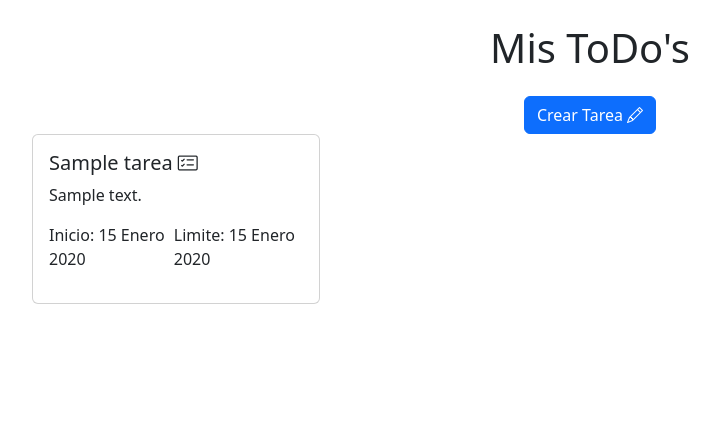
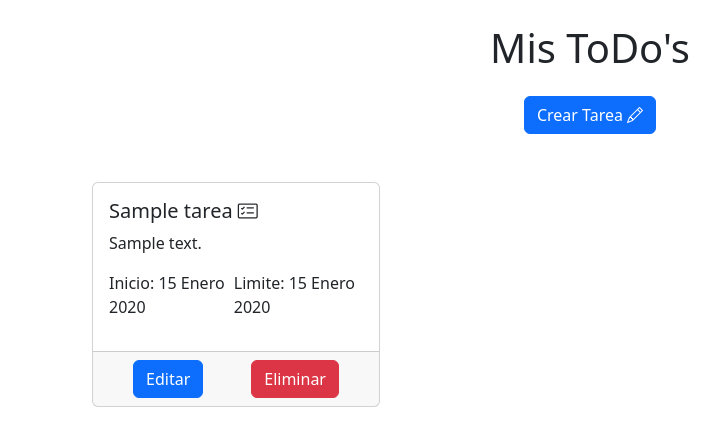
Before and after one commit to jwf12/ToDo-List, a Django app: page / in a window 1280 px wide. Shown: the part 56-502 px from the top of the page, without its empty margins (50-769 px from the left). Run offline with Django 4.2, Linux system fonts and the light colour scheme; a user stored in the database is signed in; tables that the repository leaves empty hold one stand-in row (values such as "Sample post"); some libraries are stand-ins or nearby versions.

Commit message:
Ultimando detalles, views editar/eliminar

```diff
--- a/app/settings.py
+++ b/app/settings.py
@@ -135,5 +135,5 @@ DEFAULT_AUTO_FIELD = 'django.db.models.BigAutoField'
 
 
 LOGIN_REDIRECT_URL = '/'
-LOGOUT_REDIRECT_URL = 'login/'
-REGISTER_REDIRECT_URL = 'login/'
+LOGOUT_REDIRECT_URL = '/login/'
+REGISTER_REDIRECT_URL = '/login/'
--- a/templates/home.html
+++ b/templates/home.html
@@ -16,11 +16,11 @@
 
   </button>
 
-    <div class="row ">
+    <div class="row m-4">
 
-        <div class="col ">
+        <div class="col d-flex">
             {% for tarea in tareas %}
-            <div class="card" style="width: 18rem;">
+            <div class="card m-4" style="width: 18rem;">
                 <div class="card-body">
 
                     <h5 class="card-title">{{tarea.titulo}} <i class="bi bi-card-checklist"></i></h5>
@@ -31,13 +31,26 @@
                     </div>
 
                     </div>
+                    <div class="card-footer d-flex justify-content-center">
+
+                        <form action="" method='POST'>
+                            {% csrf_token %}
+                            <button type='button' class='btn btn-primary mx-4' data-bs-toggle="modal" data-bs-target="#updateModal_{{tarea.id}}">Editar</button>
+                        </form>
+
+                        <form action="{% url 'todo:delete' tarea.id %}" method='POST' id='delete_form_{{tarea.id}}'>
+                            {% csrf_token %}
+                            <button type='button' class='btn btn-danger mx-4' data-bs-toggle="modal" data-bs-target="#confirmModal_{{tarea.id}}">Eliminar</button>
+                        </form>
+
+                    </div>
                 </div>
             {% endfor %}
         </div>
 
     </div>
 
-    <!-- Modal -->
+<!-- Modal: crear tarea-->
 
 <div class="modal fade" id="exampleModal" tabindex="-1" aria-labelledby="exampleModalLabel" aria-hidden="true">
     <div class="modal-dialog">
@@ -48,7 +61,7 @@
         </div>
 
 
-        <form action="{% url 'todo:create' %}" method = 'POST'>
+        <form action="{% url 'todo:taskcreate' %}" method = 'POST'>
             {% csrf_token %}
             <div class="modal-body">
 
@@ -65,23 +78,90 @@
                     <input type="date" class="form-control" id="fecha_limite" name="fecha_limite">
                 </div>
 
+
+            </div>
+
+
+            <div class="modal-footer">
+              <button type="button" class="btn btn-secondary" data-bs-dismiss="modal">Cerrar</button>
+              <button type="submit" class="btn btn-primary">Guardar tarea</button>
             </div>
 
         </form>
 
 
-        <div class="modal-footer">
-          <button type="button" class="btn btn-secondary" data-bs-dismiss="modal">Cerrar</button>
-          <button type="submit" class="btn btn-primary">Guardar tarea</button>
-        </div>
       </div>
     </div>
 </div>
 
+<!-- Modal: crear Eliminar-->
+
+{% for tarea in tareas %}
+<div class="modal fade" id="confirmModal_{{tarea.id}}" tabindex="-1" aria-labelledby="confirmModalLabel_{{tarea.id}}" aria-hidden="true">
+    <div class="modal-dialog">
+        <div class="modal-content">
+            <div class="modal-header">
+                <h5 class="modal-title" id="confirmModalLabel_{{tarea.id}}">Confirmar eliminación</h5>
+                <button type="button" class="btn-close" data-bs-dismiss="modal" aria-label="Close"></button>
+            </div>
+            <div class="modal-body">
+                ¿Está seguro de que desea eliminar esta tarea?
+            </div>
+            <div class="modal-footer">
+                <button type="button" class="btn btn-secondary" data-bs-dismiss="modal">Cancelar</button>
+                <button type="button" class="btn btn-danger" data-bs-dismiss="modal" onclick="document.getElementById('delete_form_{{tarea.id}}').submit();">Eliminar</button>
+            </div>
+        </div>
+    </div>
 </div>
+{% endfor %}
 
-{% comment %} Modal {% endcomment %}
 
+<!-- Modal: editar tarea-->
+
+{% for tarea in tareas %}
+
+<div class="modal fade" id="updateModal_{{tarea.id}}" tabindex="-1" aria-labelledby="exampleModalLabel{{tarea.id}}" aria-hidden="true">
+    <div class="modal-dialog">
+      <div class="modal-content">
+        <div class="modal-header">
+          <h1 class="modal-title fs-5" id="exampleModalLabel"><i class="bi bi-journal-bookmark"></i> Editar Tarea:</h1>
+          <button type="button" class="btn-close" data-bs-dismiss="modal" aria-label="Close"></button>
+        </div>
+
+
+        <form action="{% url 'todo:update' tarea.id %}" method = 'POST'>
+            {% csrf_token %}
+            <div class="modal-body">
+
+                <div class="form-group m-3">
+                    <label for="titulo">Título:</label>
+                    <input type="text" class="form-control" id="titulo" name="titulo" placeholder='{{tarea.titulo}}'>
+                </div>
+                <div class="form-group m-3">
+                    <label for="descripcion">Descripcion:</label>
+                    <textarea class="form-control" id="descripcion" name="descripcion" placeholder='{{tarea.descripcion}}'></textarea>
+                </div>
+                <div class="form-group m-3">
+                    <label for="fecha_limite">Fecha limite:</label>
+                    <input type="date" class="form-control" id="fecha_limite" name="fecha_limite" placeholder='{{tarea.fecha_limite}}'>
+                </div>
+
+            </div>
+
+
+            <div class="modal-footer">
+              <button type="button" class="btn btn-secondary" data-bs-dismiss="modal">Cerrar</button>
+              <button type="submit" class="btn btn-primary">Guardar tarea</button>
+            </div>
+
+        </form>
+
+
+      </div>
+    </div>
+</div>
+{% endfor %}
 
 
 {% endblock content %}
--- a/templates/register.html
+++ b/templates/register.html
@@ -5,7 +5,7 @@
     <div class="container d-flex">
         <div class="row justify-content-center">
             <div class="col">
-                <h1>Bienvenidos a QuizGame</h1>
+                <h1>Bienvenidos a ToDo-List</h1>
                 <form action="" method = 'POST'>
                     {% csrf_token %}
                     <div class="form-group">
--- a/todo/admin.py
+++ b/todo/admin.py
@@ -8,6 +8,7 @@ class TareasAdmin(admin.ModelAdmin):
                     'descripcion',
                     'fecha_inicio',
                     'fecha_limite',
+                    'color',
                     'status',
                     )
 
--- a/todo/models.py
+++ b/todo/models.py
@@ -3,11 +3,22 @@ from django.contrib.auth.models import User
 
 
 class Tareas(models.Model):
+    COLOR_CHOICES = [
+        ('primary', 'Azul'),
+        ('secondary', 'Gris'),
+        ('success', 'Verde'),
+        ('danger', 'Rojo'),
+        ('warning', 'Amarillo'),
+        ('info', 'Azul claro'),
+        ('light', 'Blanco'),
+        ('dark', 'Negro'),
+    ]
     usuario = models.ForeignKey(User, on_delete=models.CASCADE)
     titulo = models.CharField(max_length=205)
     descripcion = models.TextField()
     fecha_inicio = models.DateField(auto_now=True)
     fecha_limite = models.DateField()
+    color = models.CharField(max_length=20, choices=COLOR_CHOICES, default='primary' )
     status = models.BooleanField(default=False)
 
     def __str__(self):
--- a/todo/urls.py
+++ b/todo/urls.py
@@ -1,13 +1,17 @@
 from django.urls import path
 from django.contrib.auth import views as auth_views
-from .views import Home, TareasView
+from .views import Home, TareasView, TareaDeleteView, TareaEditarView, SingUpView, CustomLoginView
 
 
 app_name = 'todo'
 
 urlpatterns = [
-    path('login/', auth_views.LoginView.as_view(template_name = 'login.html'), name = 'login'),
-    path('logout/', auth_views.LogoutView.as_view(template_name = 'logout.html'), name = 'logout'),
     path('', Home.as_view(), name = 'home'),
-    path('create/', TareasView.as_view(), name = 'create'),
+    path('login/', CustomLoginView.as_view(template_name = 'login.html'), name = 'login'),
+    path('register/', SingUpView.as_view(), name='register'),
+    path('logout/', auth_views.LogoutView.as_view(template_name = 'login.html'), name='logout'),
+    path('task/create/', TareasView.as_view(), name = 'taskcreate'),
+    path('eliminar/<int:pk>', TareaDeleteView.as_view(), name= 'delete'),
+    path('update/<int:pk>', TareaEditarView.as_view(), name='update'),
+
     ]
--- a/todo/views.py
+++ b/todo/views.py
@@ -1,10 +1,15 @@
 from django.shortcuts import render
 from django.views import generic
+from django.views.generic.edit import CreateView
+from django.contrib.auth.forms import UserCreationForm
+from django.contrib.auth.mixins import LoginRequiredMixin
 from .models import Tareas
 from .forms import TareasForm
-from django.urls import reverse
+from django.contrib import messages
+from django.contrib.auth.views import LoginView
+from django.urls import reverse, reverse_lazy
 
-class Home(generic.TemplateView):
+class Home(LoginRequiredMixin ,generic.TemplateView):
     template_name = 'home.html'
     context_object_name = 'tareas'
 
@@ -16,13 +21,56 @@ class Home(generic.TemplateView):
 
 class TareasView(generic.CreateView):
     model = Tareas
+    form_class = TareasForm
+    success_url = reverse_lazy('home.html')
     template_name = 'home.html'
-    form_class = TareasForm
-    success_url = 'home.html'
 
     def form_valid(self, form):
-        form.instance.user = self.request.user
+        form.instance.usuario = self.request.user
         return super().form_valid(form)
 
     def get_success_url(self):
         return reverse('todo:home')
+
+
+class TareaDeleteView(generic.DeleteView):
+    model = Tareas
+    success_url = reverse_lazy('todo:home')
+
+
+class TareaEditarView(generic.UpdateView):
+    model = Tareas
+    success_url = reverse_lazy('todo:home')
+    fields = [
+        'titulo',
+        'descripcion',
+        'fecha_limite',
+    ]
+
+    def form_valid(self, form):
+        return super().form_valid(form)
+
+    def form_invalid(self,form):
+        return super().form_invalid(form)
+
+
+class CustomLoginView(LoginView):
+    def form_invalid(self, form):
+        messages.error(self.request, 'Credenciales no validas.')
+        return super().form_invalid(form)
+
+
+class SingUpView(CreateView):
+    form_class = UserCreationForm
+    success_url = reverse_lazy('todo:login')
+    template_name = 'register.html'
+
+    def form_valid(self, form):
+        response = super().form_valid(form)
+        messages.success(self.request, '¡Tu cuenta ha sido creada! Por favor inicia sesión.')
+        return response
+
+    def form_invalid(self, form):
+        response = super().form_invalid(form)
+        messages.error(self.request, 'Las contraseñas no coinciden.')
+        return response
```
Also changed, not shown: templates/todo.html (deleted, +0 -7 lines), todo/forms.py (+4 -3 lines), readme.md (added), readme.txt (deleted), todo/migrations/0003_tareas_color.py (added).
